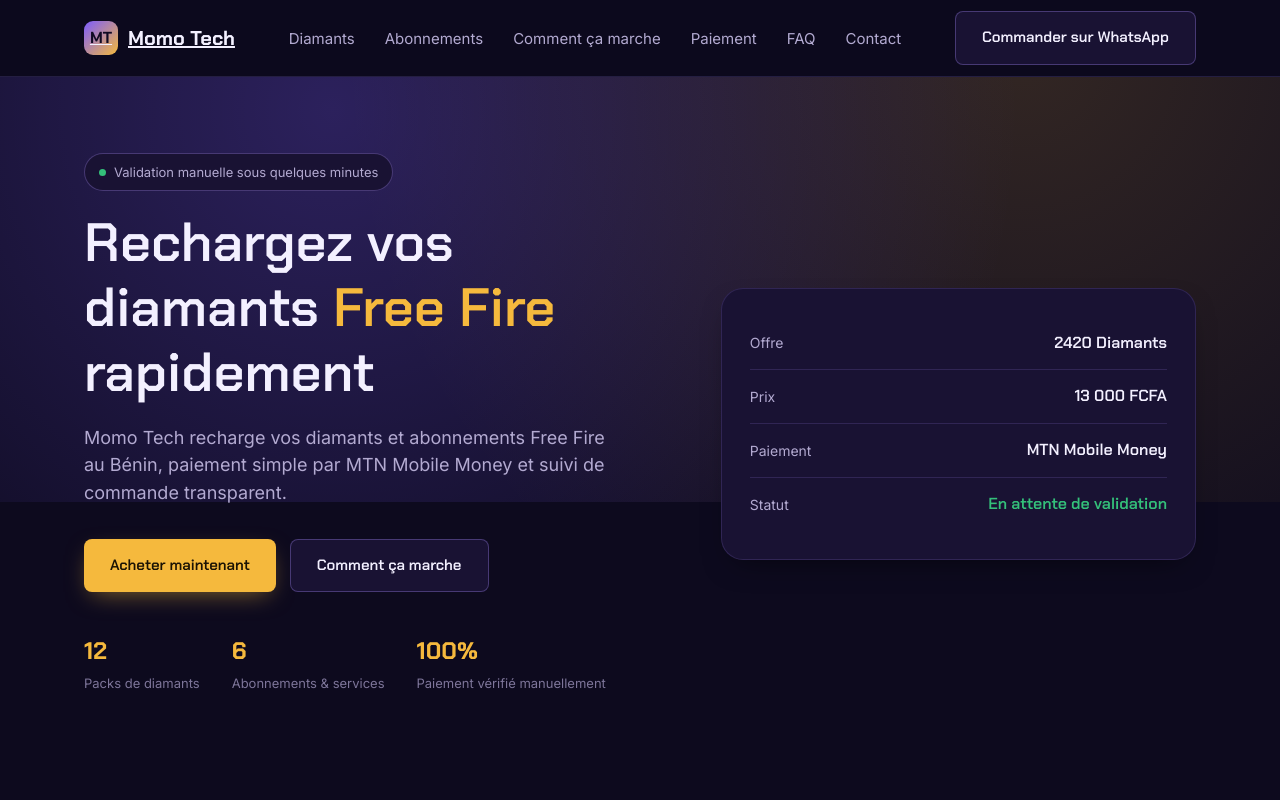
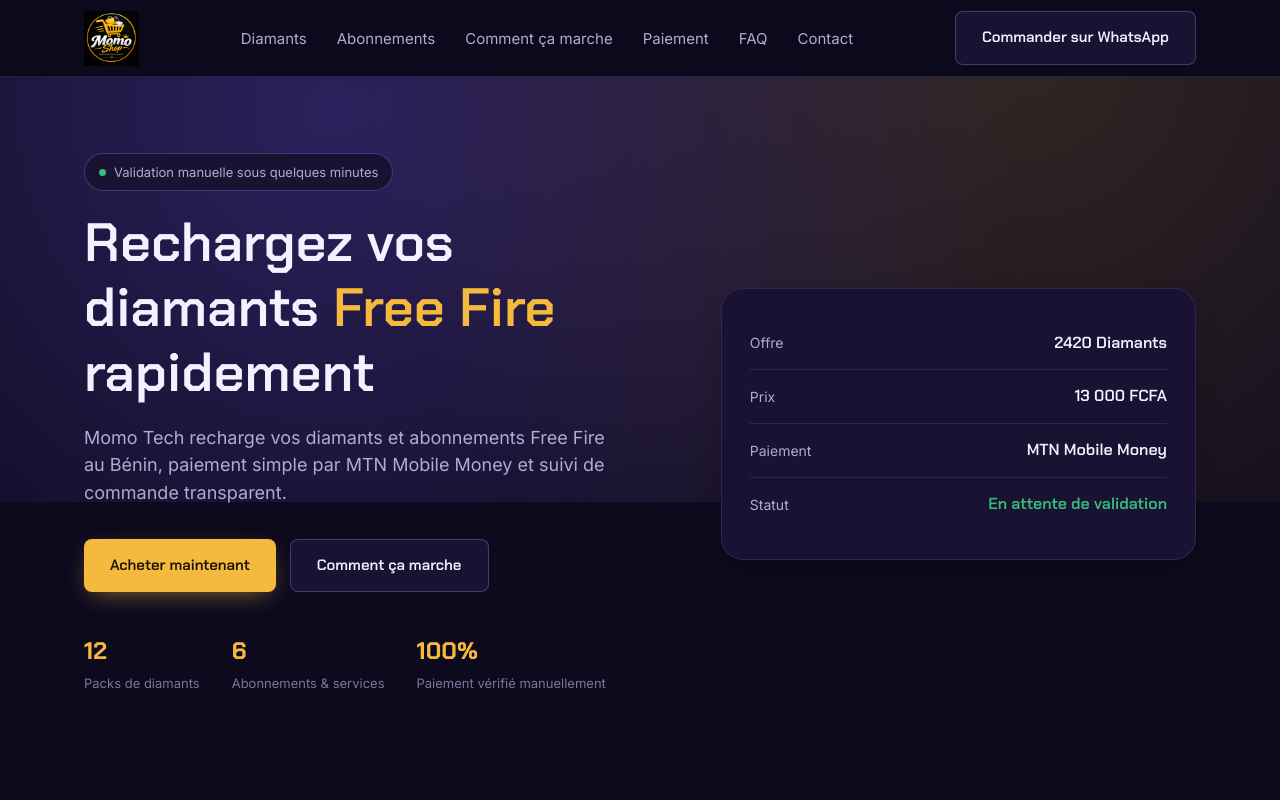
Before and after one commit to mouhamedadamou/momo-tech, a website: page public/index.html in a window 1280 px wide. Shown: the top 800 px of the page. Drawn offline with Linux system fonts and the light colour scheme; no server answers.

Commit message:
Update index.html

```diff
--- a/public/index.html
+++ b/public/index.html
@@ -13,9 +13,9 @@
 <header class="site-header" id="siteHeader">
   <div class="container">
     <a href="#top" class="logo">
-      <span class="mark">MT</span>
-      Momo Tech
-    </a>
+      <img src="/logo.png" alt="Momo Shop" style="width: 55px; height: 55px; object-fit: contain;">
+      </a>
+
     <nav>
       <ul class="nav-links">
         <li><a href="#diamants">Diamants</a></li>
```
